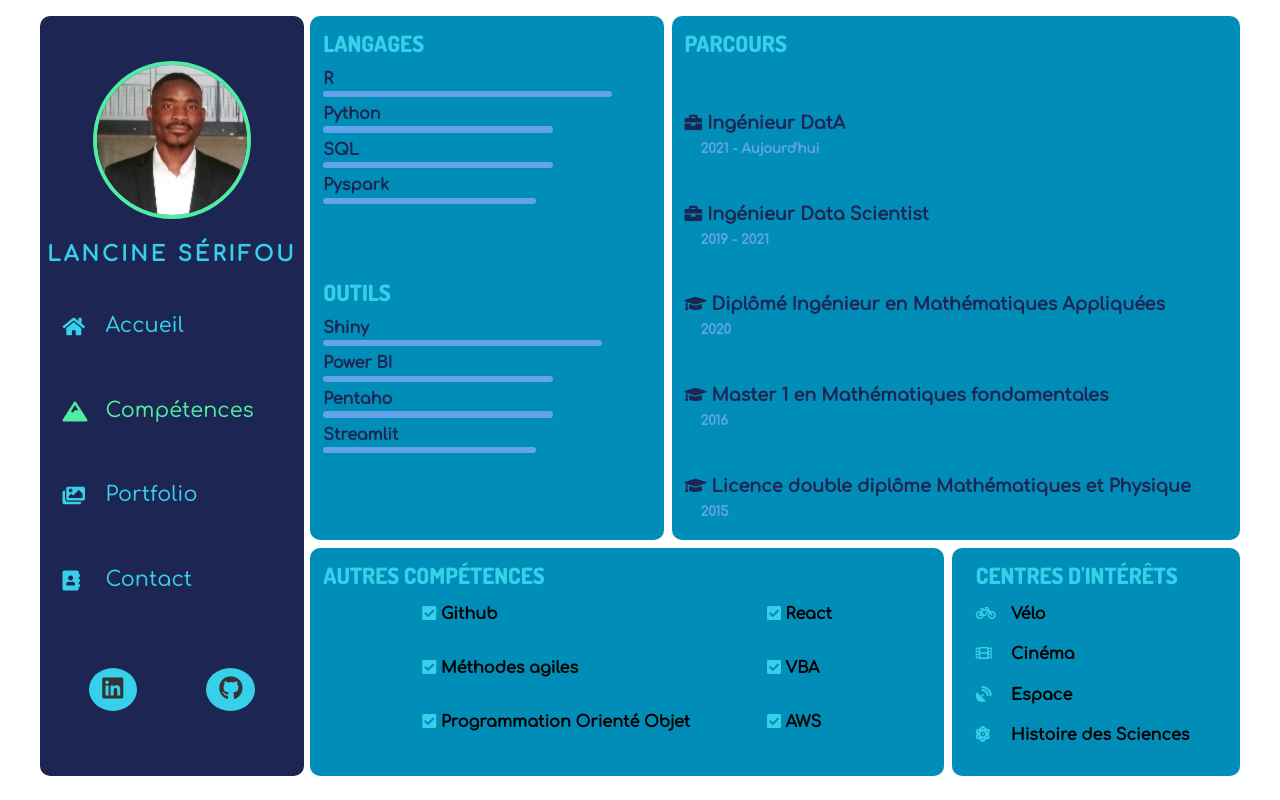
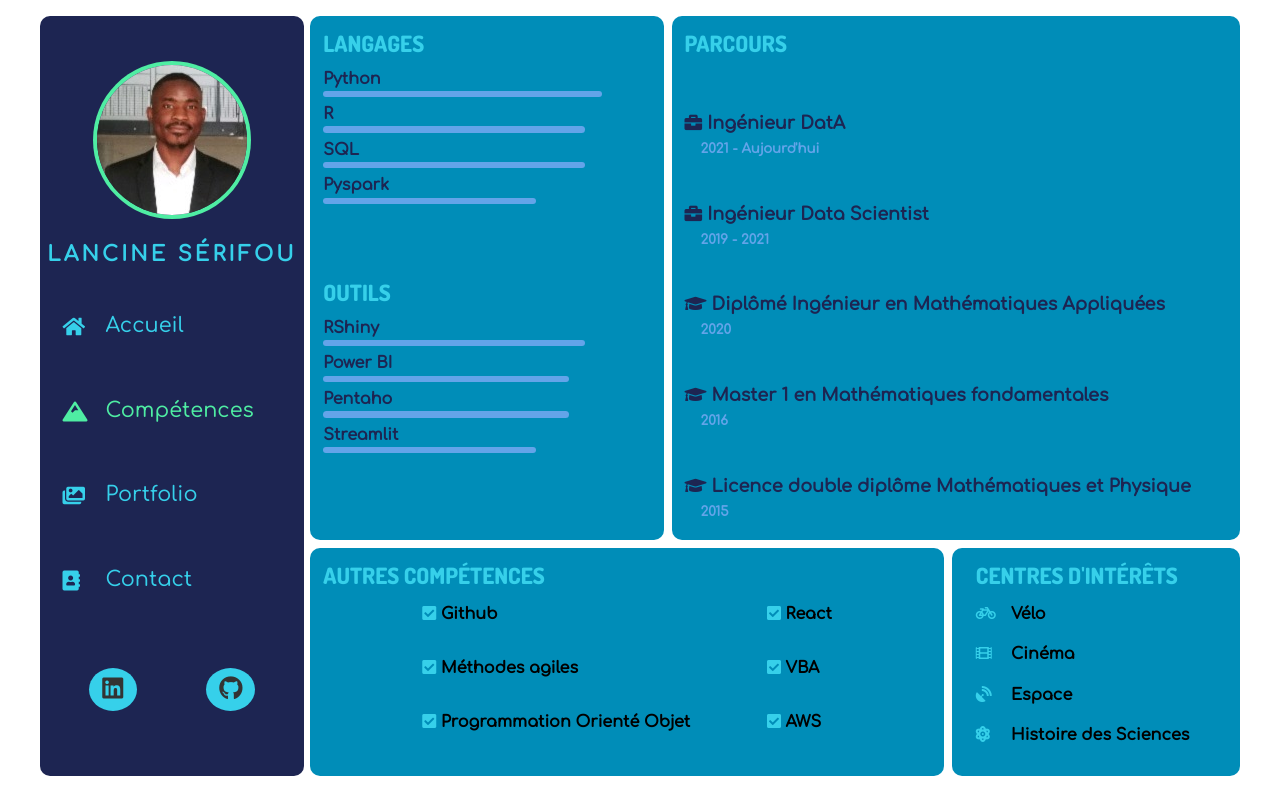
Before and after one commit to Lancin10/SITE-WEB, a React (Create React App) app: page /skills in a window 1280 px wide. Built offline with nearby package versions, Linux system fonts and the light colour scheme; a web font is replaced by a local one.

Commit message:
Update Languages.js

```diff
--- a/src/components/skills/Languages.js
+++ b/src/components/skills/Languages.js
@@ -4,16 +4,16 @@ import ProgressBar from './ProgressBar';
 class Languages extends Component {
     state = {
         languages: [
-            {id: 1, value: "R", xp:8.8},
-            {id: 2, value: "Python", xp:7},
-            {id: 3, value: "SQL", xp:7},
+            {id: 1, value: "Python", xp:8.5},
+            {id: 2, value: "R", xp:8},
+            {id: 3, value: "SQL", xp:8},
             {id: 4, value: "Pyspark", xp:6.5},
         ],
 
         Tools: [
-            {id: 1, value: "Shiny", xp:8.5},
-            {id: 3, value: "Power BI", xp:7},
-            {id: 2, value: "Pentaho", xp:7},
+            {id: 1, value: "RShiny", xp:8},
+            {id: 3, value: "Power BI", xp:7.5},
+            {id: 2, value: "Pentaho", xp:7.5},
             {id: 4, value: "Streamlit", xp:6.5},
         ]
     }
```
